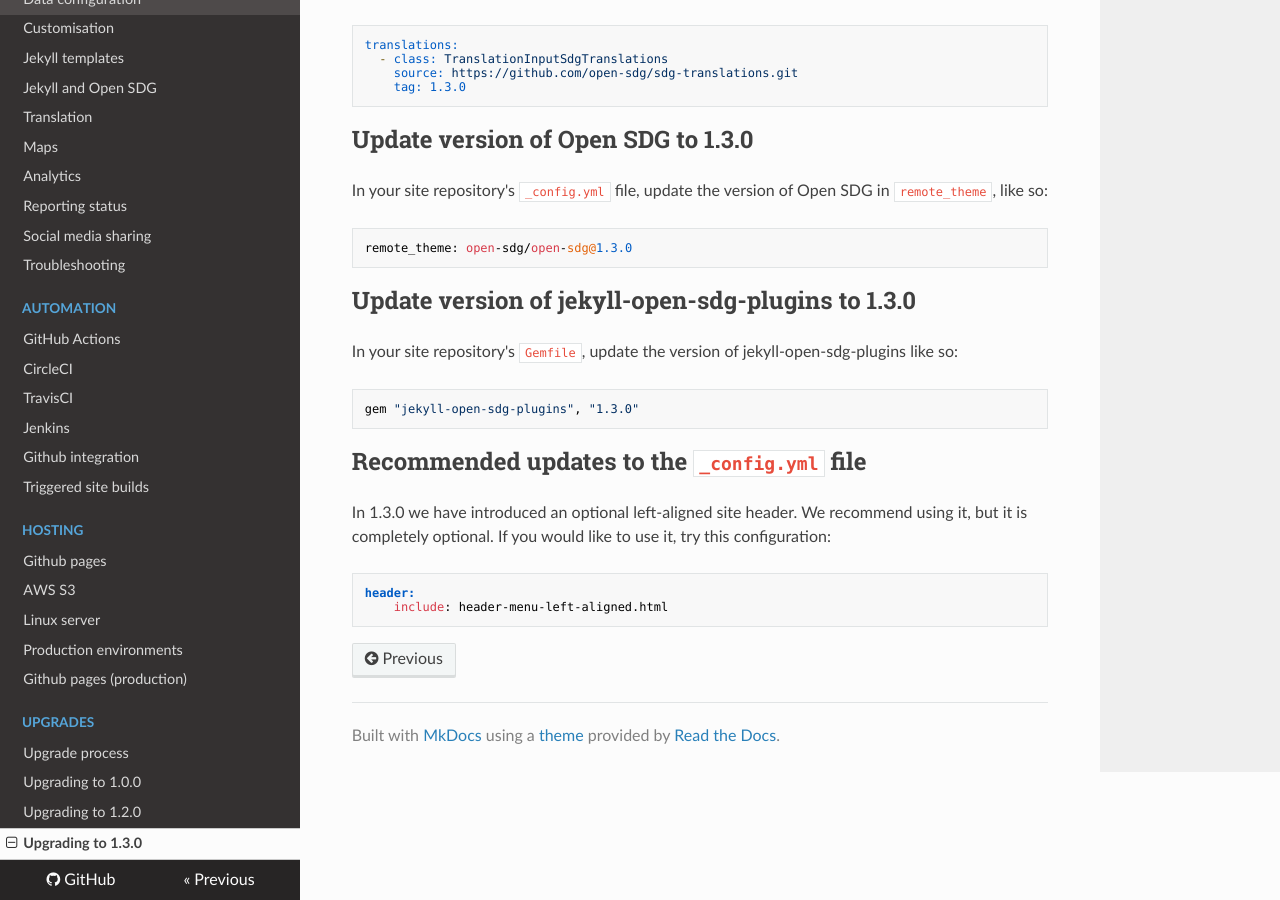
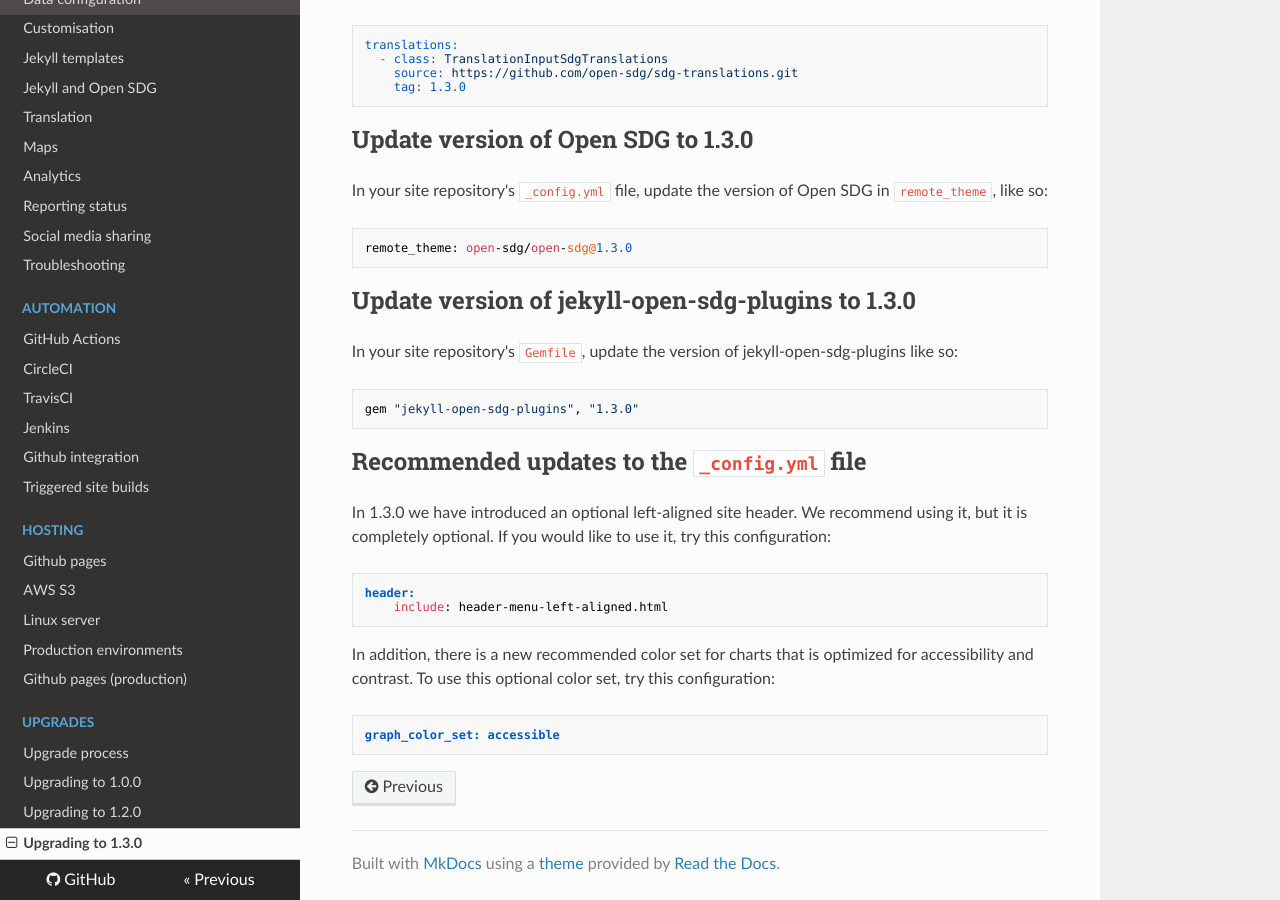
Before and after one commit to open-sdg/open-sdg, an MkDocs documentation site: the page built from docs/upgrades/upgrading-1-3-0.md, in a window 1280 px wide and 900 px high, scrolled down 1026 px. Built offline with MkDocs 1.6.1, drawn with Linux system fonts in a browser that asks for light colours; nearby versions of some CDN libraries; old or Windows-style settings are respelled for this version of MkDocs.

Commit message:
Recommend new accessible color set

````diff
--- a/docs/upgrades/upgrading-1-3-0.md
+++ b/docs/upgrades/upgrading-1-3-0.md
@@ -65,3 +65,9 @@
 header:
     include: header-menu-left-aligned.html
 ```
+
+In addition, there is a new recommended color set for charts that is optimized for accessibility and contrast. To use this optional color set, try this configuration:
+
+```
+graph_color_set: accessible
+```
````
